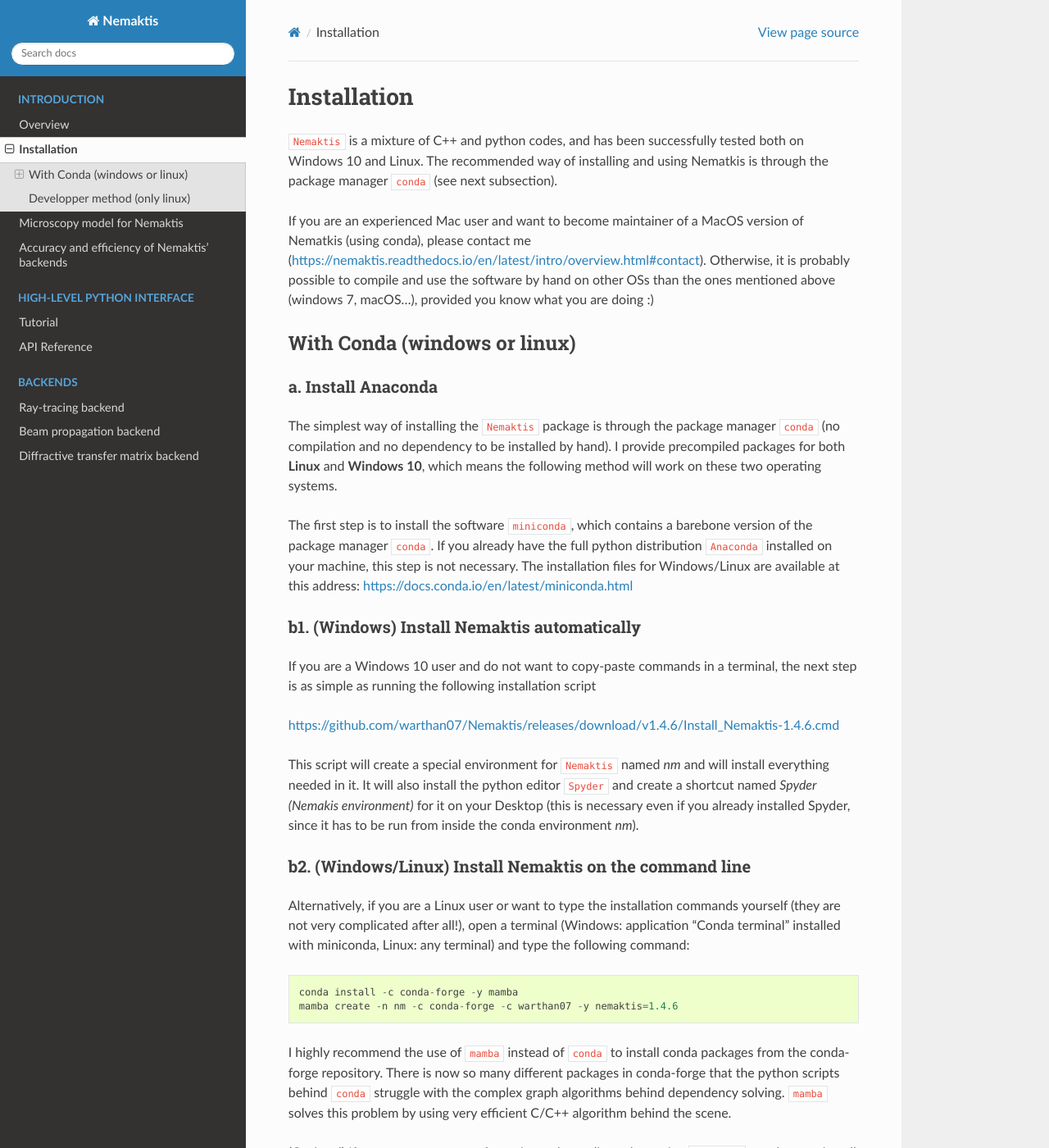
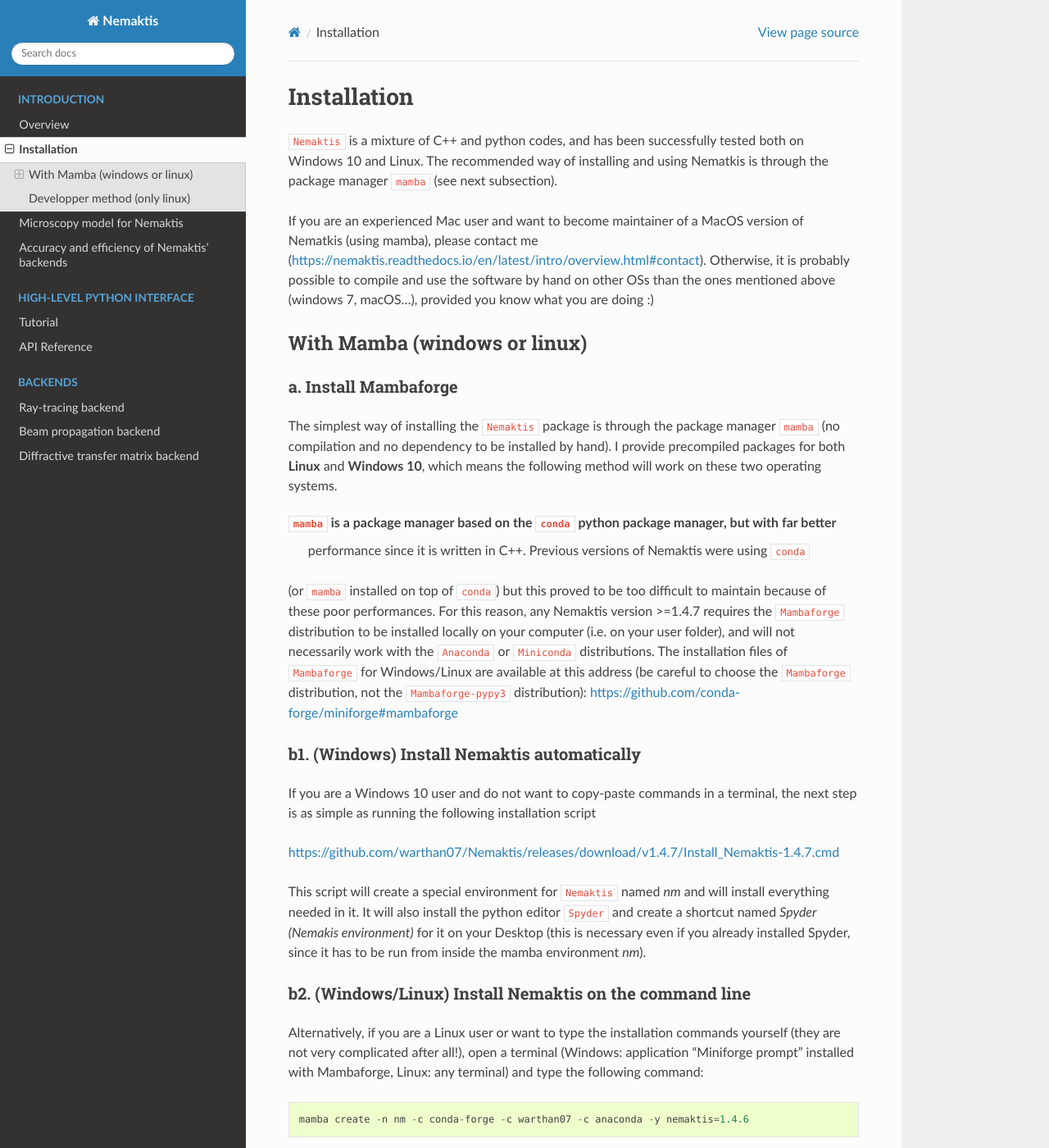
Before and after one commit to warthan07/Nemaktis, a Sphinx documentation site: the page built from doc/source/intro/installation.rst, in a window 1280 px wide and 1400 px high. Shown: the whole window at 82% size. Built offline with Sphinx 7.4.7 and the Read the Docs theme 2.0.0, drawn with Linux system fonts in a browser that asks for light colours; some of the changed text lies outside the part shown.

Commit message:
Update 1.4.7.
Switch to mambaforge distribution, bug fix for traitsui 8

```diff
--- a/doc/source/conf.py
+++ b/doc/source/conf.py
@@ -134,7 +134,7 @@ copyright = '2019, Guilhem Poy, Andrej Petelin'
 author = 'Guilhem Poy, Andrej Petelin'
 
 # The full version, including alpha/beta/rc tags
-release = '1.4.6'
+release = '1.4.7'
 
 
 # -- General configuration ---------------------------------------------------
--- a/doc/source/intro/installation.rst
+++ b/doc/source/intro/installation.rst
@@ -5,29 +5,34 @@ Installation
 
 ``Nemaktis`` is a mixture of C++ and python codes, and has been successfully tested both on
 Windows 10 and Linux. The recommended way of installing and using Nematkis is through the
-package manager ``conda`` (see next subsection).
+package manager ``mamba`` (see next subsection).
 
 If you are an experienced Mac user and want to become maintainer of a MacOS version of
-Nematkis (using conda), please contact me
+Nematkis (using mamba), please contact me
 (https://nemaktis.readthedocs.io/en/latest/intro/overview.html#contact). Otherwise, it is
 probably possible to compile and use the software by hand on other OSs than the ones
 mentioned above (windows 7, macOS...), provided you know what you are doing :)
 
-With Conda (windows or linux)
+With Mamba (windows or linux)
 -----------------------------
 
-a. Install Anaconda
+a. Install Mambaforge
 ...................
 
 The simplest way of installing the ``Nemaktis`` package is through the package manager
-``conda`` (no compilation and no dependency to be installed by hand). I provide precompiled
+``mamba`` (no compilation and no dependency to be installed by hand). I provide precompiled
 packages for both **Linux** and **Windows 10**, which means the following method will work
 on these two operating systems.
 
-The first step is to install the software ``miniconda``, which contains a barebone version of
-the package manager ``conda``. If you already have the full python distribution ``Anaconda``
-installed on your machine, this step is not necessary. The installation files for Windows/Linux
-are available at this address: https://docs.conda.io/en/latest/miniconda.html
+``mamba`` is a package manager based on the ``conda`` python package manager, but with far better
+ performance since it is written in C++. Previous versions of Nemaktis were using ``conda``
+(or ``mamba`` installed on top of ``conda``) but this proved to be too difficult to maintain because
+of these poor performances. For this reason, any Nemaktis version >=1.4.7 requires the
+``Mambaforge`` distribution to be installed locally on your computer (i.e. on your user folder),
+and will not necessarily work with the ``Anaconda`` or ``Miniconda`` distributions. The installation
+files of ``Mambaforge`` for Windows/Linux are available at this address (be careful to choose the
+``Mambaforge`` distribution, not the ``Mambaforge-pypy3`` distribution):
+https://github.com/conda-forge/miniforge#mambaforge
 
 b1. (Windows) Install Nemaktis automatically
 ............................................
@@ -35,43 +40,36 @@ b1. (Windows) Install Nemaktis automatically
 If you are a Windows 10 user and do not want to copy-paste commands in a terminal, the next
 step is as simple as running the following installation script
 
-https://github.com/warthan07/Nemaktis/releases/download/v1.4.6/Install_Nemaktis-1.4.6.cmd
+https://github.com/warthan07/Nemaktis/releases/download/v1.4.7/Install_Nemaktis-1.4.7.cmd
 
 This script will create a special environment for ``Nemaktis`` named *nm* and will install
 everything needed in it. It will also install the python editor ``Spyder`` and create a
 shortcut named *Spyder (Nemakis environment)* for it on your Desktop (this is necessary even
-if you already installed Spyder, since it has to be run from inside the conda environment
+if you already installed Spyder, since it has to be run from inside the mamba environment
 *nm*).
 
 b2. (Windows/Linux) Install Nemaktis on the command line
 ........................................................
 
 Alternatively, if you are a Linux user or want to type the installation commands yourself
-(they are not very complicated after all!), open a terminal (Windows: application "Conda
-terminal" installed with miniconda, Linux: any terminal) and type the following command: ::
+(they are not very complicated after all!), open a terminal (Windows: application "Miniforge
+prompt" installed with Mambaforge, Linux: any terminal) and type the following command: ::
 
-  conda install -c conda-forge -y mamba
-  mamba create -n nm -c conda-forge -c warthan07 -y nemaktis=1.4.6
-
-I highly recommend the use of ``mamba`` instead of ``conda`` to install conda packages from
-the conda-forge repository. There is now so many different packages in conda-forge that the
-python scripts behind ``conda`` struggle with the complex graph algorithms behind dependency
-solving. ``mamba`` solves this problem by using very efficient C/C++ algorithm behind the
-scene.
+  mamba create -n nm -c conda-forge -c warthan07 -c anaconda -y nemaktis=1.4.6
 
 (Optional) If you want to use your favourite python editor when using ``Nemaktis``, you have
-to install and run it from the same conda environment. You can search https://anaconda.org/
+to install and run it from the same mamba environment. You can search https://anaconda.org/
 to find the associated package and installation command. For example, to install ``Spyder``
 you just need to type: ::
 
-  conda activate nm
-  conda install spyder
+  mamba activate nm
+  mamba install spyder
 
 Note that when you want to run python scripts using nemaktis, the installed python editor
 should always be run from inside the *nm* environment. For example, to run ``Spyder``, you
 should type in the terminal: ::
 
-  conda activate nm
+  mamba activate nm
   spyder
 
 The advantage of step b1 is that it creates a shortcut for Spyder which automatically does
@@ -81,18 +79,18 @@ this activation step for you.
 c. (Windows/Linux) How to update
 ................................
 
-I do not recommend updating nematkis using the command ``conda update``, since I do not
+I do not recommend updating nematkis using the command ``mamba update``, since I do not
 compile Nematkis sufficiently often for a correct update of all dependencies. In other
-words, running ``conda update`` has the risk of breaking your conda environment! I
-apologize for this current limitation, which mostly stems from my inexperience at conda
+words, running ``mamba update`` has the risk of breaking your mamba environment! I
+apologize for this current limitation, which mostly stems from my inexperience at mamba
 packaging with complex dependencies.
 
 In this case, how can you safely update Nemaktis? The simplest way is to fully remove the
-conda environment *nm*, either by removing the folder "envs/nm" inside the root folder of
-Anaconda or by opening a terminal ("Conda terminal" for windows, any terminal for linux) and
-typing: ::
+mamba environment *nm*, either by removing the folder "envs/nm" inside the root folder of
+Mambaforge or by opening a terminal ("Miniforge prompt" for windows, any terminal for linux)
+and typing: ::
 
-  conda remove --name nm --all
+  mamba remove --name nm --all
 
 Then, simply repeat the installation step b1 or b2 above, eventually adjusting the version
 number of Nemaktis (it can be obtained from https://anaconda.org/warthan07/nemaktis/files)
@@ -102,12 +100,12 @@ Another possibility is to repeat the installation step b1/b2 with a different en
 name than *nm* (for the windows script method, you need to manually edit the script file),
 for example *nm[version number]*. Although this method is probably fine to test new features
 of the software without removing the old version , it is probably not very good in the long
-term since each conda environment takes a non-negligible portion of disk space.
+term since each mamba environment takes a non-negligible portion of disk space.
 
 Developper method (only linux)
 ------------------------------
 
-If you want to be able to modify the code, but still want to enjoy the simplicity of conda
+If you want to be able to modify the code, but still want to enjoy the simplicity of mamba
 packages (no relative paths to manage, everything works as with a system package), you can build
 yourselves the nemaktis package for Linux:
 
@@ -119,22 +117,17 @@ yourselves the nemaktis package for Linux:
    in the subfolders bpm-solver and rt-solver if you want to test them locally (in which case
    you will have to install yourselves the dependencies listed in each CMakeLists).
 
-2. In a terminal, go to the subfolder **conda_recipe** of the ``Nemaktis`` repository and activate
-   any conda environment in which you have write access. If you don't have any conda environment
-   yet, you can type: ::
+2. In a terminal, go to the subfolder **conda_recipe** of the ``Nemaktis`` repository and type
+   the following (the first line is only needed if the build environment does not exist yet): ::
 
-     conda create -n build
-     conda activate build
-
-   If necessary, install the conda-build tools: ::
-
-     conda install conda-build conda-verify
+     mamba create -n build -c conda-forge -c anaconda -y boa conda-verify anaconda-client
+     mamba activate build
 
 3. Run the following command, which will create a sub-environment, install all dependencies
    listed in meta.yaml, and compile/package everything (it should take between 5 and 10
    minutes): ::
 
-     conda-build . -c conda-forge
+     conda mambabuild . -c conda-forge -c anaconda
 
 4. Once the package is built, you can install it in your current environment by typing: ::
 
```
Also changed, not shown: 5 other files.
